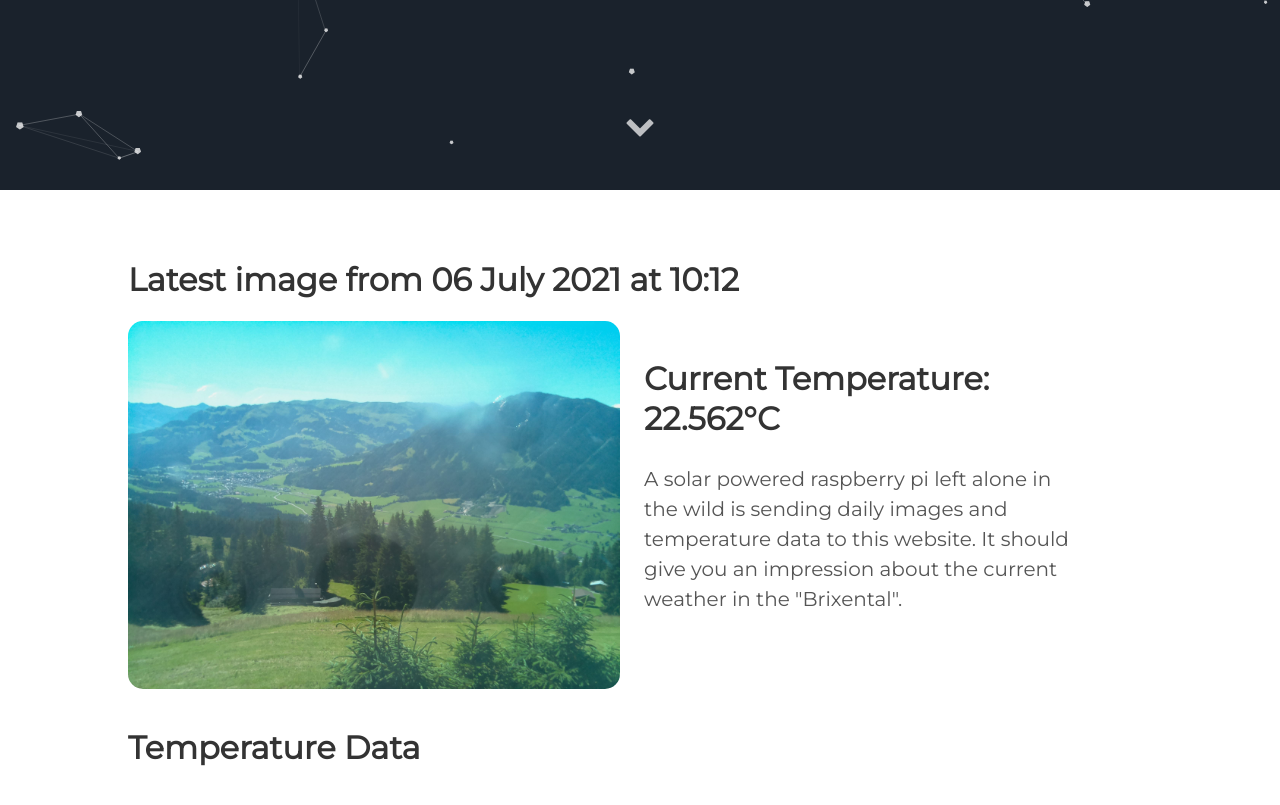
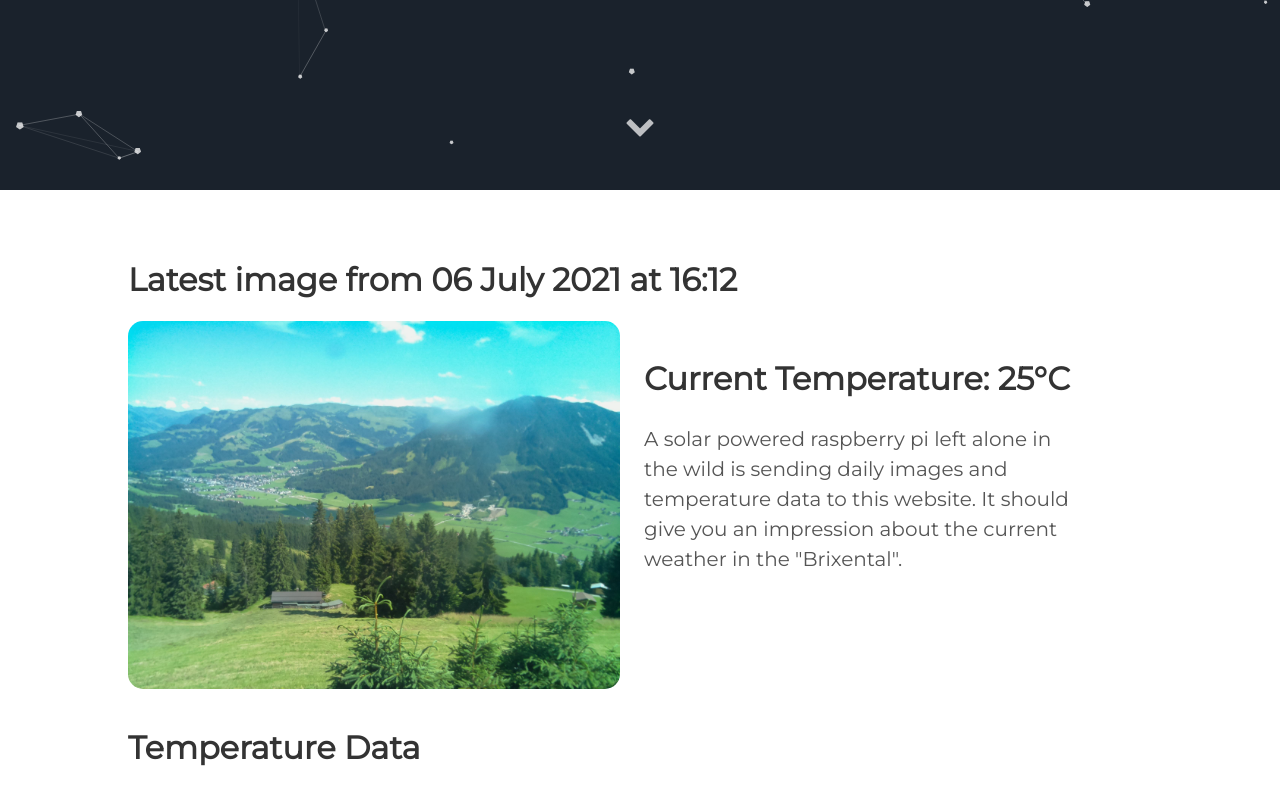
Before and after one commit to vektorious/vektorious.github.io, a Jekyll site: the page built from resources/huette.md, in a window 1280 px wide and 900 px high, scrolled down 710 px. Shown: the top 805 px of the window. Built offline with Jekyll 4.4.1, drawn with Linux system fonts in a browser that asks for light colours.

Commit message:
I'm a bot beep boop

```diff
--- a/resources/huette.md
+++ b/resources/huette.md
@@ -6,13 +6,13 @@ image: '/assets/img/'
 description: 'Live image from the Austrian alps'
 twitter_text: ' '
 ---
-## Latest image from 06 July 2021 at 10:12
+## Latest image from 06 July 2021 at 16:12
 <div class="huette">
   <div class="huette-image">
     <img src="{{ "/assets/img/huette.jpg" | prepend: site.baseurl }}">
   </div>
   <div class="huette-text">
-        <h2>Current Temperature: 22.562°C</h2>
+        <h2>Current Temperature: 25°C</h2>
         <p>A solar powered raspberry pi left alone in the wild is sending daily images and temperature data to this website. It should give you an impression about the current weather in the "Brixental".</p>
 
   </div>
```
Also changed, not shown: rpi-script/2021-07-06_161038.txt (renamed from rpi-script/2021-07-06_101038.txt, +5 -5 lines), rpi-script/huette.md (+2 -2 lines), assets/img/huette.jpg, assets/img/temp_plot.png, rpi-script/temp_plot.png, 1 other file.
